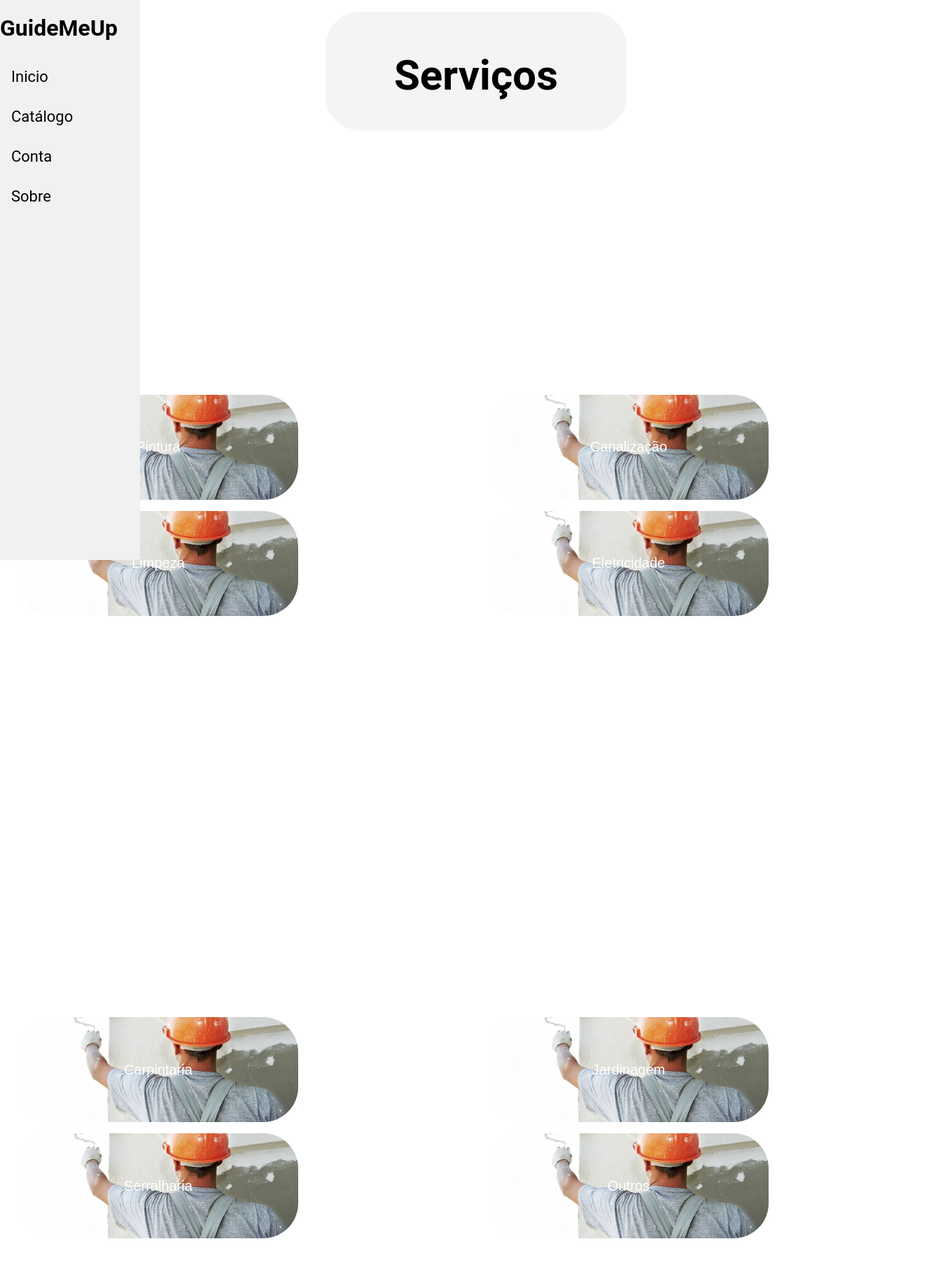
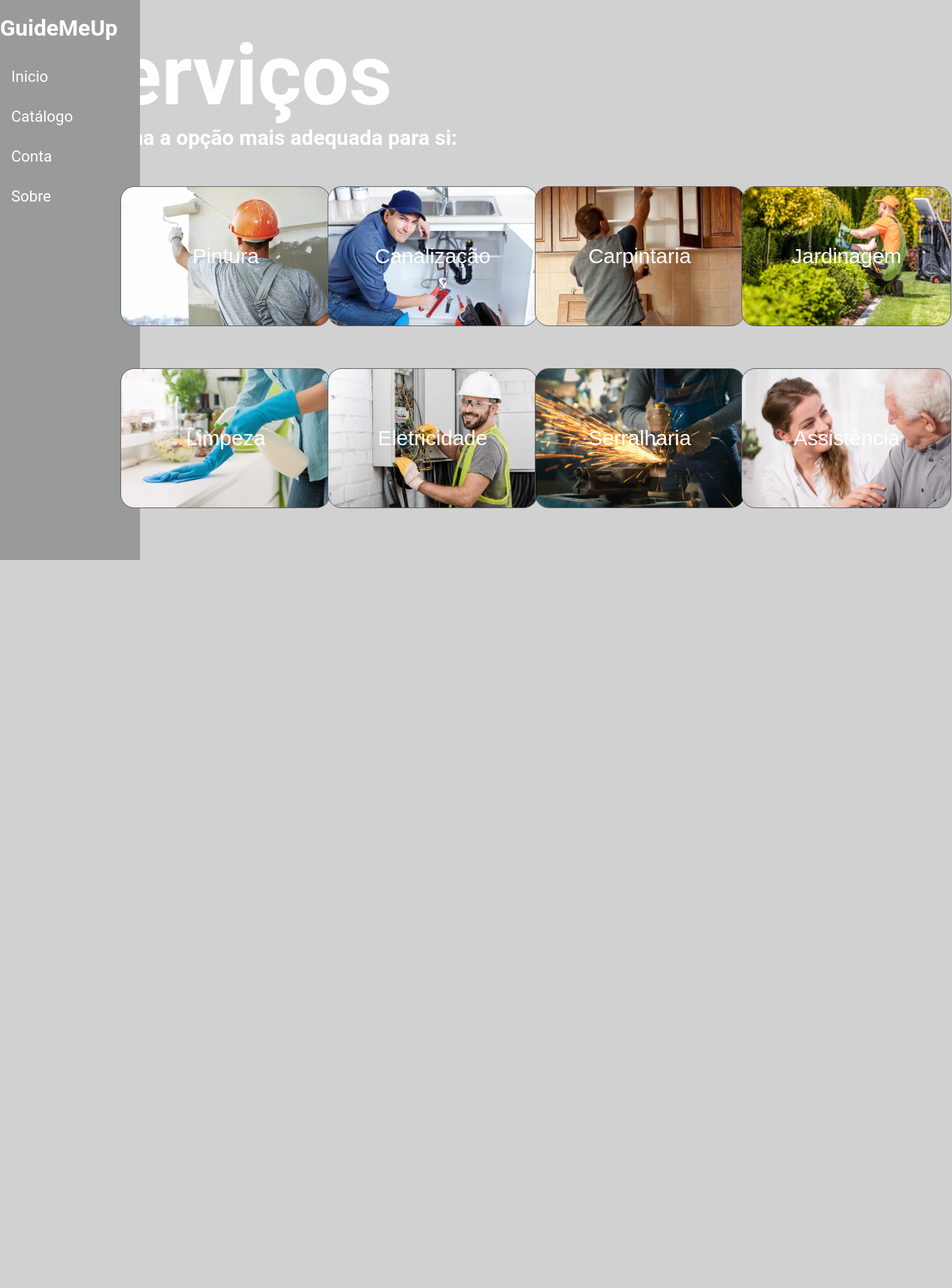
Before and after one commit to TymeRod/AS-705, a Flask app: a page that uses templates/serviços.html in a window 1360 px wide. Shown: the top 1840 px of the page at 70% size. Before the commit the page ends 1769 px from the top, so only its background shows below. Run offline with Flask 3, Linux system fonts and the light colour scheme.

Commit message:
pagina de serviços

```diff
--- a/css/main.css
+++ b/css/main.css
@@ -18,7 +18,7 @@ body{
 }
 
 .navbar {
-    background-color: #f1f1f1;
+    background-color: #999a9a;
     height: 100vh;
     width: 200px;
     position: fixed;
@@ -227,7 +227,7 @@ body{
     }
 }
 
-}
+
 
 .h1{
     font-size: 300px;
@@ -327,34 +327,68 @@ a:visited {
 
 }
 
-.serviços-button{
-    border-radius: 50px;
-    width: 400px;
-    height: 150px;
-    border: 0;
+.serviços-button {
+    position: relative;
+    border-radius: 20px;
+    width: 300px;
+    height: 200px;
+    border: 1px solid rgb(99, 99, 99);
     background: rgb(32, 145, 226);
-    background-image: url(images/pintorfundo.jpg);
     background-size: cover;
     background-position: center;
-    top: 80%;
-
-    color: white;
-    padding: 10px;
-    margin: 8px;
-    font-size: 20px;
+    top: 10%;
+    color: rgb(255, 255, 255);
+    margin: 30px;
+    font-size: 30px;
+    overflow: hidden;
+    cursor : pointer;
 }
 
-.serviços-button:hover{
-    background: rgb(74,179,255);
-    box-shadow: 0 2px rgb(33, 147, 230);
-    transform: translateY(1px);
-    background-image: url(images/pintorfundo.jpg);
-    background-size: cover;
-    background-position: center;
+.serviços-button span {
+    position: relative;
+    z-index: 1;
+    cursor: pointer;
+}
+
+.serviços-button::after {
+    content: '';
+    position: absolute;
+    top: 0;
+    right: 0;
+    bottom: 0;
+    left: 0;
+    background: rgba(0, 0, 0, 0);
+    transition: background .3s ease;
+    z-index: 0;
+}
+
+.serviços-button:hover::after {
+    background: rgba(0, 0, 0, .6);
+    cursor: pointer;
 }
 
 .serviços-button:active{
-    background: rgb(8,151,255);
-    box-shadow: 0 2px rgb(33, 147, 230);
+    background: rgb(8, 8, 8);
+    box-shadow: 0 2px rgb(6, 6, 7);
     transform: translateY(1px);
 }
+
+
+
+
+
+.guideme1{/*tenha uma caixa de fundo com 0.8 de opacidade, tem de estar no meio e ter as bordas redondas*/
+    background-color: transparent;
+    border-radius: 50px;
+    color:white;
+    position: absolute;
+    top: 0px;
+    left: 20%;
+    transform: translate(-50%, -2%);
+    padding: 15px;
+    width: 400px;
+    height: 140px;
+    font-size: 60px;
+    text-align: center;
+    animation: cima 2s ease-in-out ;
+}
--- a/templates/serviços.html
+++ b/templates/serviços.html
@@ -7,58 +7,60 @@
     <meta name="viewport" content="width=device-width, initial-scale=1.0">
 
     <style>
+        body{
+            background-color: rgb(210, 209, 209);
+        }
+        .container {
+            display: flex;
+            justify-content: space-between;
+            padding-top: 50px;
+            margin-top: 15%;
+        }
+
         .column1 {
-    float: left;
-    width: 50%;
-    padding: 10px;
-    box-sizing: border-box;
-    margin-top: 40%;
+            width: 25%;
+            box-sizing: border-box;
+            margin-top: -5%;
 
-}
+        }
     </style>
 </head>
 <body>
 
-    <div class="guideme" >
-        <h1>Serviços</h1>
-
-    </div>
-    <div class="navbar">
-
-        <h1 style="width: 100%; height: auto;">GuideMeUp</h1>
-        <a href="{{url_for('.login')}}"style="color: black;">Inicio</a>
-        <a href="#" style="color: black;">Catálogo</a>
-        <a href="#" style="color: black;">Conta</a>
-        <a href="#" style="color: black;">Sobre</a>
-    </div>
-    <div class="serviços-box-placeholder" style="background-color: transparent;"></div>
-            <div class="clearfix">
-                <div class="column1" style="border-radius: 50%;">
-
-                    <button class="serviços-button"><a href="{{url_for('.escolhas')}}">Pintura</a></button>
-                    <button class="serviços-button">Limpeza</button>
-
-                </div>
-                <div class="column1" style="border-radius: 50%;">
-
-                    <button class="serviços-button">Canalização</button>
-                    <button class="serviços-button">Eletricidade</button>
-                </div>
-                <div class="column1" style="border-radius: 50%;">
-                    <button class="serviços-button">Carpintaria</button>
-                    <button class="serviços-button">Serralharia</button>
-
-            </div>
-            <div class="column1" style="border-radius: 50%;">
-
-                <button class="serviços-button">Jardinagem</button>
-                <button class="serviços-button">Outros</button>
-        </div>
-        </div>
+    <div class="guideme1" style="padding-bottom: 200%;" >
+        <h1 style="padding-left: 5% ;">Serviços</h1>
+        <h5 style="width: 600px; margin-top: -20%;font-size:30px;padding-left: 3%;">Escolha a opção mais adequada para si:</h5>
     </div>
 
 
+    <div class="navbar">
+        <h1 style="width: 100%; height: auto; color:rgb(255, 255, 255)">GuideMeUp</h1>
+        <a href="{{url_for('.login')}}">Inicio</a>
+        <a href="#" >Catálogo</a>
+        <a href="#" >Conta</a>
+        <a href="#" >Sobre</a>
+    </div>
 
+    <div class="container">
+        <div class="column1" style="padding-left: 10%;">
+            <button class="serviços-button" style="background-image: url('../css/images/pintorfundo.jpg');"><a href="{{url_for('.escolhas')}}"><span>Pintura</span></a></button>
+            <button class="serviços-button" style="background-image: url('../css/images/limpeza1.jpg');"><span>Limpeza</span></button>
+        </div>
 
+        <div class="column1"style="padding-left: 7%;">
+            <button class="serviços-button" style="background-image: url('../css/images/canalizacoes1.jpg');"><span>Canalização</span></button>
+            <button class="serviços-button" style="background-image: url('../css/images/eletricidade1.jpeg');"><span>Eletricidade</span></button>
+        </div>
+
+        <div class="column1"style="padding-left: 4%;">
+            <button class="serviços-button" style="background-image: url('../css/images/carpintaria1.jpg');"><span>Carpintaria</span></button>
+            <button class="serviços-button" style="background-image: url('../css/images/serralheria.jpg');"><span>Serralharia</span></button>
+        </div>
+
+        <div class="column1"style="padding-left: 1%;">
+            <button class="serviços-button" style="background-image: url('../css/images/jardinagem1.jpg');"><span>Jardinagem</span></button>
+            <button class="serviços-button" style="background-image: url('../css/images/cuidador1.jpg');"><span>Assistência</span></button>
+        </div>
+    </div>
 </body>
 </html>
```
Also changed, not shown: css/images/canalizacoes1.jpg (added), css/images/carpintaria1.jpg (added), css/images/cuidador1.jpg (added), css/images/eletricidade1.jpeg (added), css/images/jardinagem1.jpg (added), css/images/limpeza1.jpg (added), css/images/serralheria.jpg (added).
